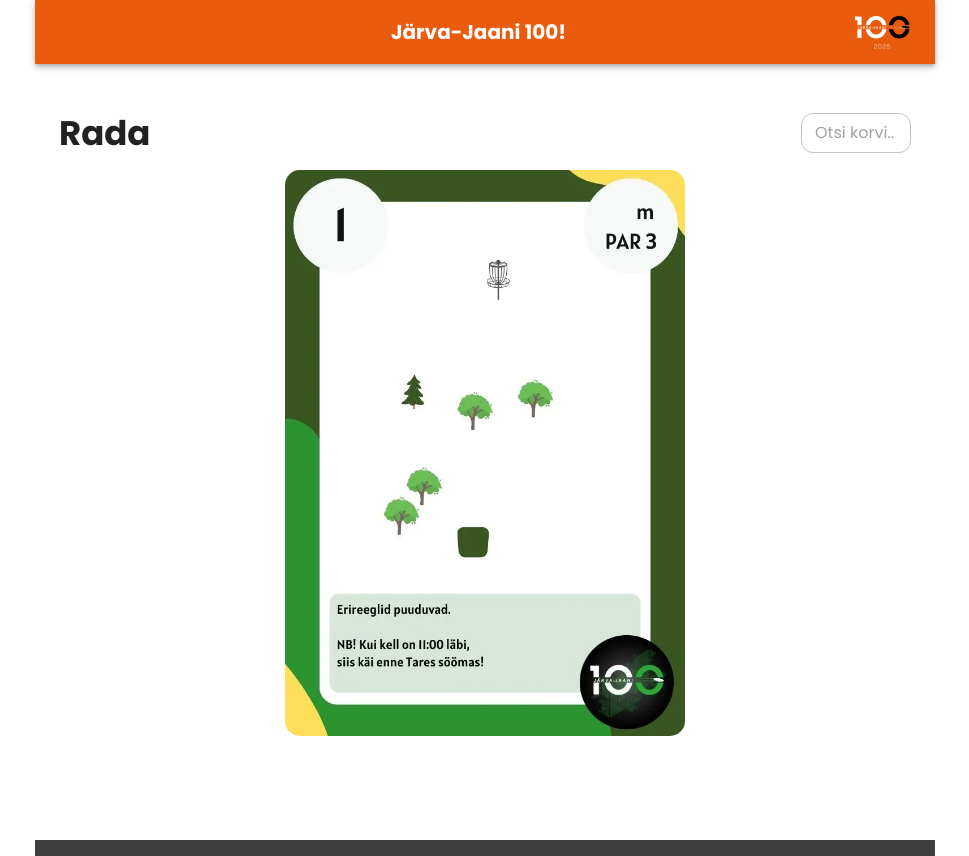
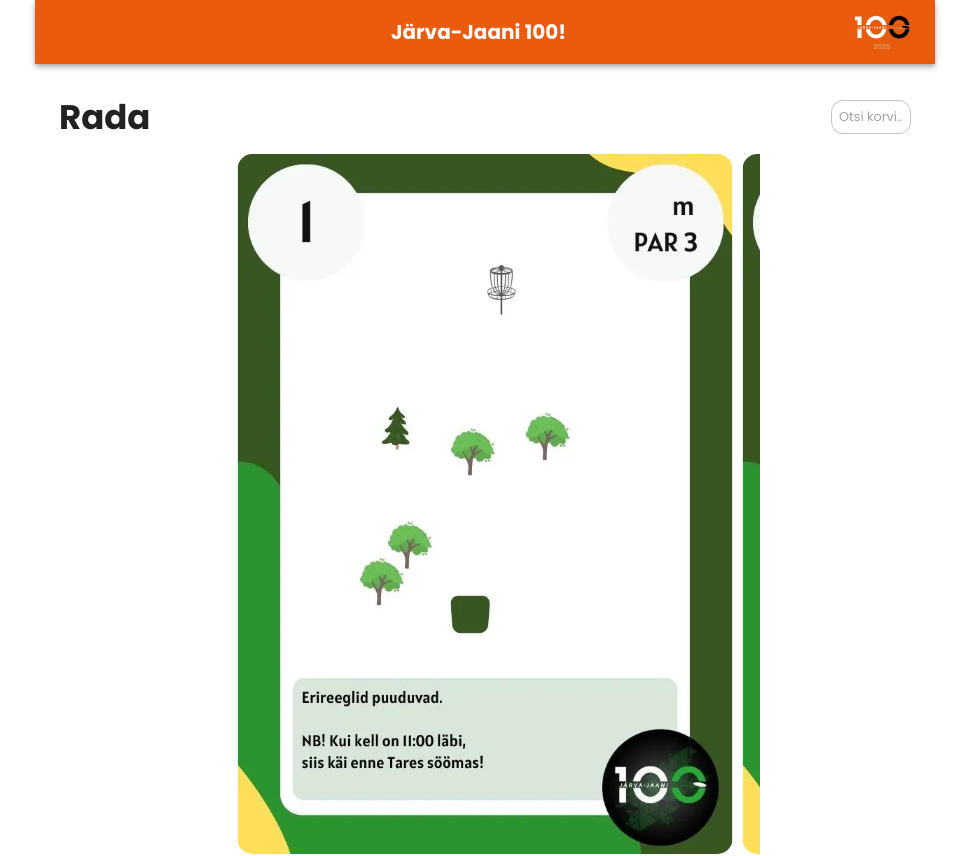
Before and after one commit to apunkto/jj100, a Next.js app: page /course in a window 1280 px wide. Shown: the top 856 px of the page, without its empty margins (155-1124 px from the left). Built offline with nearby package versions, Linux system fonts and the light colour scheme; no server answers; some icons are missing.

Commit message:
ctp page

```diff
--- a/src/pages/course/index.tsx
+++ b/src/pages/course/index.tsx
@@ -38,15 +38,31 @@ export default function CoursePage() {
     }, [swiperInstance])
 
     useEffect(() => {
-        if (!holeInfo[currentHoleNumber]) {
-            getHole(currentHoleNumber).then((data) => {
+        const loadHole = async (holeNumber: number) => {
+            if (!holeInfo[holeNumber]) {
+                const data = await getHole(holeNumber)
                 setHoleInfo((prev) => ({
                     ...prev,
-                    [currentHoleNumber]: data,
+                    [holeNumber]: data,
                 }))
-            })
+            }
         }
-    }, [currentHoleNumber])
+
+        if (currentHoleNumber >= 1 && currentHoleNumber <= totalCards) {
+            loadHole(currentHoleNumber)
+
+            // Preload previous hole if it exists
+            if (currentHoleNumber > 1) {
+                loadHole(currentHoleNumber - 1)
+            }
+
+            // Preload next hole if it exists
+            if (currentHoleNumber < totalCards) {
+                loadHole(currentHoleNumber + 1)
+            }
+        }
+    }, [currentHoleNumber, getHole, holeInfo])
+
 
     // Debounced function
     const debouncedSlideTo = useCallback(
@@ -75,33 +91,45 @@ export default function CoursePage() {
 
     return (
         <Layout>
-            <Box mt={2}>
+            <Box mt={0}>
                 {/* Header with Title and Search */}
                 <Box display="flex" justifyContent="space-between" alignItems="center" mb={2}>
                     <Typography variant="h4" fontWeight="bold">
                         Rada
                     </Typography>
                     <TextField
-                        fontSize="small"
                         size="small"
                         placeholder="Otsi korvi.."
                         value={searchInput}
                         onChange={handleSearchChange}
-                        sx={{width: 110}}
-                        inputProps={{inputMode: 'numeric', pattern: '[0-9]*'}}
+                        sx={{
+                            width: 80,
+                            '& .MuiInputBase-root': {
+                                paddingTop: '2px',
+                                paddingBottom: '2px',
+                                fontSize: '0.8rem',
+                            },
+                            '& input': {
+                                padding: '6px 8px',
+                            },
+                        }}
+                        inputProps={{ inputMode: 'numeric', pattern: '[0-9]*' }}
                     />
+
                 </Box>
 
                 <Swiper
                     modules={[Navigation]}
-                    spaceBetween={25}
-                    slidesPerView={1}
+                    spaceBetween={10}  // Space between slides
+                    centeredSlides={true}  // Center active slide
+                    slidesPerView={"auto"}  // Each slide can have its own width
                     onSwiper={(swiper) => setSwiperInstance(swiper)}
                     onSlideChange={(swiper) => setCurrentHoleNumber(swiper.activeIndex + 1)}
-                    style={{maxWidth: 400, margin: '0 auto'}}
+                    style={{maxWidth: '550px', margin: '0 auto', width: '100%'}}
                 >
                     {cards.map((number) => (
-                        <SwiperSlide key={number}>
+                        <SwiperSlide key={number} style={{width: '90%'}}>
+
                             <Box
                                 sx={{
                                     position: 'relative',
@@ -115,16 +143,16 @@ export default function CoursePage() {
                                     sx={{
                                         position: 'absolute',
                                         zIndex: 2,
-                                        right: '50px',
-                                        top: '28px', // maintain aspect ratio
-
+                                        right: '12%',
+                                        top: '7.5%',
+                                        transform: 'translateY(-50%)',  // Pull up by 50% of its own height
                                     }}
                                 >
                                     <Typography
                                         variant="h4"
                                         fontWeight="bold"
                                         sx={{
-                                            fontSize: '22px',
+                                            fontSize: 'clamp(4px, 4vw, 24px)',
                                             color: 'black',
                                             fontFamily: 'Alatsi, sans-serif',
                                         }}
@@ -149,10 +177,28 @@ export default function CoursePage() {
                     ))}
                 </Swiper>
 
-                <Box display="flex" justifyContent="center" alignItems="center" mt={2} gap={2}>
+                <Box display="flex" justifyContent="space-between" alignItems="center" gap={2} mt={1}>
                     <IconButton color="primary" ref={prevRef}>
                         <ArrowBackIosNewIcon/>
                     </IconButton>
+                    {holeInfo[currentHoleNumber]?.hole.coordinates && (
+                        <Box>
+
+                            <Button variant="outlined" color="primary" size="small"
+                                    onClick={() => {
+                                        const coords = holeInfo[currentHoleNumber]!.hole.coordinates
+                                        const url = `https://www.google.com/maps/dir/?api=1&destination=${coords}&travelmode=walking`
+
+                                        window.open(
+                                            url,
+                                            '_blank'
+                                        )
+                                    }}
+                            >
+                                📍 Juhata rajale
+                            </Button>
+                        </Box>
+                    )}
                     <IconButton color="primary" ref={nextRef}>
                         <ArrowForwardIosIcon/>
                     </IconButton>
@@ -163,7 +209,7 @@ export default function CoursePage() {
                         {holeInfo[currentHoleNumber]?.hole.is_ctp ? (
                             <>
                                 <Typography color="primary">
-                                    🎯 Sellel korvil toimub CTP mäng
+                                    🎯 Sellel korvil on CTP
                                 </Typography>
                                 <Box mt={1}>
                                     <Button variant="contained" color="primary" size="small"
@@ -177,24 +223,7 @@ export default function CoursePage() {
                             </>
                         ) : ''}
 
-                        {holeInfo[currentHoleNumber]?.hole.coordinates && (
-                            <Box mt={2}>
 
-                                <Button variant="outlined" color="primary" size="small"
-                                        onClick={() => {
-                                            const coords = holeInfo[currentHoleNumber]!.hole.coordinates
-                                            const url = `https://www.google.com/maps/dir/?api=1&destination=${coords}&travelmode=walking`
-
-                                            window.open(
-                                                url,
-                                                '_blank'
-                                            )
-                                        }}
-                                >
-                                    📍 Vaata kaardil
-                                </Button>
-                            </Box>
-                        )}
                     </Box>
                 )}
             </Box>
```
